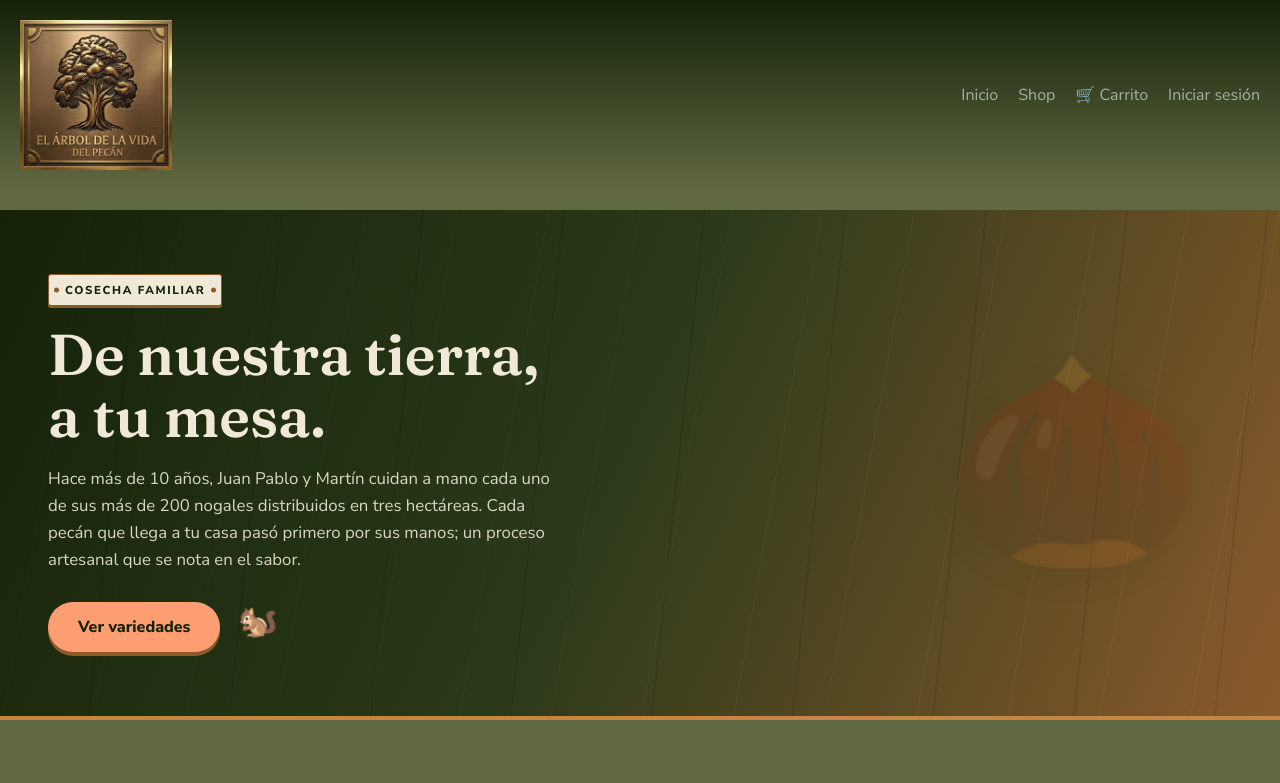
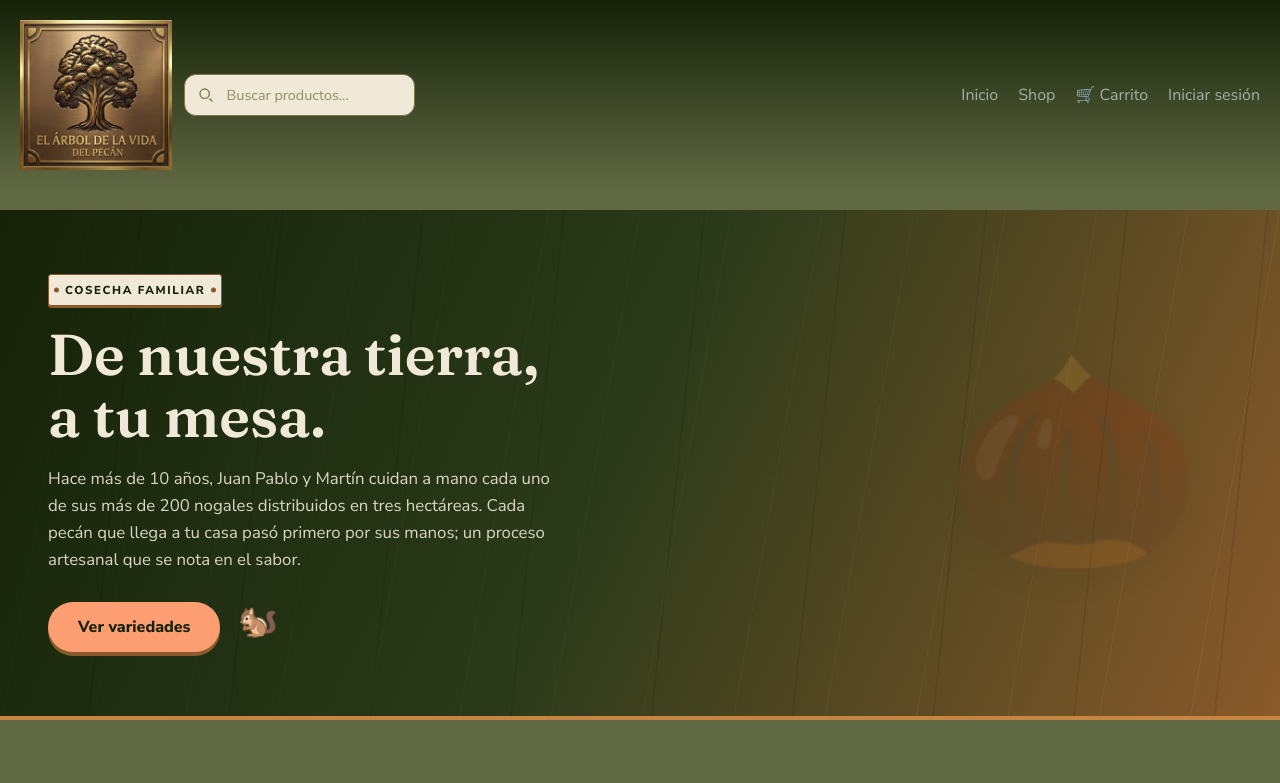
Before and after one commit to pincelarte/TalentoTech, a React (Vite) app: page / in a window 1280 px wide. Shown: the top 783 px of the page. Built offline with nearby package versions, Linux system fonts and the light colour scheme; no server answers; the database is empty.

Commit message:
Realizando pruebas en la barra de busqueda, falta acomodarle la prediccion con las iniciales, y no con cualquier letra

```diff
--- a/src/App.jsx
+++ b/src/App.jsx
@@ -8,6 +8,7 @@ import Login from "./pages/Login/Login";
 import Dashboard from "./components/forms/Dashboard";
 import PrivateRoute from "./components/PrivateRoute/PrivateRoute";
 import Register from './pages/Register/Register';
+import FoundedSearch from "./components/Search/FoundedSearch.jsx";
 import "./App.css";
 
 function App() {
@@ -18,6 +19,7 @@ function App() {
           <Route path="/" element={<Home />} />
           <Route path="/shop" element={<ItemListContainer mensaje="Nuestros Productos" />} />
           <Route path="/producto/:id" element={<ItemDetail />} />
+          <Route path="/busqueda" element={<FoundedSearch />} />
           <Route path="/carrito" element={<Cart />} />
           <Route path="/login" element={<Login />} />
           <Route path="/register" element={<Register />} />
--- a/src/components/Header/Header.jsx
+++ b/src/components/Header/Header.jsx
@@ -3,6 +3,7 @@ import { Link, useNavigate } from 'react-router-dom';
 import styles from './header.module.css';
 import { useCart } from '../../context/useCart.jsx';
 import { useAuth } from '../../context/AuthContext';
+import SearchBar from '../Search/SearchBar.jsx';
 
 function Header() {
   const { getCartQuantity } = useCart();
@@ -23,6 +24,9 @@ function Header() {
     <header className={styles.header}>
       <div className={styles.topRow}>
         <img src="/images/logo.jpg" alt="Tierra Pecán" className={styles.logoImg} />
+        <div className={styles.searchWrapper}>
+          <SearchBar />
+        </div>
         <button
           className={styles.menuToggle}
           onClick={() => setMenuAbierto((prev) => !prev)}
--- a/src/components/Header/header.module.css
+++ b/src/components/Header/header.module.css
@@ -31,6 +31,12 @@
   display: flex;
   align-items: center;
   gap: 12px;
+}
+
+.searchWrapper {
+  flex: 1;
+  display: flex;
+  justify-content: center;
 }
 
 .menuToggle {
@@ -99,6 +105,12 @@
     justify-content: space-between;
   }
 
+  .searchWrapper {
+    order: 3;
+    flex-basis: 100%;
+    margin-top: 10px;
+  }
+
   .topRow h1 {
     font-size: 1.3rem;
   }
--- a/src/components/Search/FoundedSearch.jsx
+++ b/src/components/Search/FoundedSearch.jsx
@@ -0,0 +1,74 @@
+import { useEffect, useState } from "react";
+import { useBusqueda } from "../../context/contextSearch.jsx";
+import { useNavigate } from "react-router-dom";
+import { collection, getDocs } from "firebase/firestore";
+import { db } from "../../firebase/config";
+import TarjetaProducto from "../item/TarjetaProducto.jsx";
+import styles from "./FoundedSearch.module.css";
+
+const FoundedSearch = () => {
+  const { busqueda } = useBusqueda();
+  const navigate = useNavigate();
+
+  const [productos, setProductos] = useState([]);
+  const [cargando, setCargando] = useState(true);
+
+  // Redirige al inicio si la búsqueda se vacía
+  useEffect(() => {
+    if (!busqueda || busqueda.trim() === "") {
+      navigate("/");
+    }
+  }, [busqueda, navigate]);
+
+  // Trae todos los productos de Firestore una sola vez
+  useEffect(() => {
+    const cargarProductos = async () => {
+      try {
+        const productosDB = collection(db, "nueces");
+        const resp = await getDocs(productosDB);
+        const docs = resp.docs.map((doc) => ({ id: doc.id, ...doc.data() }));
+        setProductos(docs);
+      } catch (error) {
+        console.error("Error cargando productos de Firebase:", error);
+      } finally {
+        setCargando(false);
+      }
+    };
+    cargarProductos();
+  }, []);
+
+  const productosFiltrados = productos.filter((producto) =>
+    producto.Nombre?.toLowerCase().includes(busqueda.toLowerCase())
+  );
+
+  return (
+    <div className={styles.container}>
+      <h2 className={styles.titulo}>Productos encontrados</h2>
+
+      {cargando ? (
+        <p className={styles.cargando}>Buscando productos...</p>
+      ) : (
+        <div className={styles.grid}>
+          {productosFiltrados.length > 0 ? (
+            productosFiltrados.map((producto) => (
+              <TarjetaProducto
+                key={producto.id}
+                id={producto.id}
+                name={producto.Nombre}
+                price={producto.Precio}
+                Imagen={producto.Imagen}
+                stock={producto.Stock}
+              />
+            ))
+          ) : (
+            <p className={styles.noResultados}>
+              No hay productos que coincidan con la búsqueda.
+            </p>
+          )}
+        </div>
+      )}
+    </div>
+  );
+};
+
+export default FoundedSearch;
--- /dev/null
+++ b/src/components/Search/FoundedSearch.module.css
@@ -0,0 +1,37 @@
+.container {
+  max-width: 1280px;
+  margin-left: auto;
+  margin-right: auto;
+  padding: 40px 20px;
+}
+
+.titulo {
+  font-family: var(--font-display);
+  font-size: 2rem;
+  color: var(--crema);
+  margin-bottom: 24px;
+  font-weight: 400;
+}
+
+.cargando {
+  font-family: var(--font-body);
+  color: var(--crema);
+  text-align: center;
+  padding: 40px 0;
+}
+
+.grid {
+  display: flex;
+  flex-wrap: wrap;
+  gap: 24px;
+  justify-content: center;
+}
+
+.noResultados {
+  font-family: var(--font-body);
+  color: var(--crema);
+  font-size: 0.95rem;
+  text-align: center;
+  padding: 40px 0;
+  width: 100%;
+}
--- a/src/components/Search/SearchBar.jsx
+++ b/src/components/Search/SearchBar.jsx
@@ -0,0 +1,51 @@
+import { useBusqueda } from "../../context/contextSearch.jsx";
+import { useNavigate } from "react-router-dom";
+import styles from "./SearchBar.module.css";
+
+const SearchBar = () => {
+  const { busqueda, setBusqueda } = useBusqueda();
+  const navigate = useNavigate();
+
+  const manejarBusqueda = (evento) => {
+    const valor = evento.target.value;
+    setBusqueda(valor);
+    if (valor.trim()) {
+      navigate("/busqueda");
+    }
+  };
+
+  return (
+    <form className={styles.formContainer} onSubmit={(e) => e.preventDefault()}>
+      <div className={styles.relativeWrapper}>
+        <div className={styles.iconWrapper}>
+          <svg
+            className={styles.searchIcon}
+            aria-hidden="true"
+            xmlns="http://www.w3.org/2000/svg"
+            width="24"
+            height="24"
+            fill="none"
+            viewBox="0 0 24 24"
+          >
+            <path
+              stroke="currentColor"
+              strokeLinecap="round"
+              strokeWidth="2"
+              d="m21 21-3.5-3.5M17 10a7 7 0 1 1-14 0 7 7 0 0 1 14 0Z"
+            />
+          </svg>
+        </div>
+        <input
+          type="search"
+          id="search"
+          className={styles.searchInput}
+          placeholder="Buscar productos..."
+          value={busqueda}
+          onChange={manejarBusqueda}
+        />
+      </div>
+    </form>
+  );
+};
+
+export default SearchBar;
--- /dev/null
+++ b/src/components/Search/Searchbar.module.css
@@ -0,0 +1,54 @@
+.formContainer {
+  max-width: 380px;
+  width: 100%;
+}
+
+.relativeWrapper {
+  position: relative;
+  display: flex;
+  align-items: center;
+}
+
+.iconWrapper {
+  position: absolute;
+  left: 14px;
+  display: flex;
+  align-items: center;
+  pointer-events: none;
+  z-index: 2;
+}
+
+.searchIcon {
+  width: 16px;
+  height: 16px;
+  color: var(--color-fondo);
+  transition: color 0.25s ease;
+}
+
+.searchInput {
+  width: 100%;
+  padding: 10px 16px 10px 42px;
+  font-family: var(--font-body);
+  font-size: 0.9rem;
+  color: #515539;
+  background-color: var(--crema);
+  border: 1px solid var(--color-fondo);
+  border-radius: 12px;
+  outline: none;
+  transition: border-color 0.25s ease, box-shadow 0.25s ease;
+}
+
+.searchInput::placeholder {
+  color: var(--color-fondo);
+  opacity: 0.8;
+}
+
+/* Al hacer foco, se ilumina con el acento de tu ecommerce */
+.searchInput:focus {
+  border-color: var(--acento);
+  box-shadow: 0 0 12px rgba(253, 158, 114, 0.35);
+}
+
+.relativeWrapper:focus-within .searchIcon {
+  color: var(--acento);
+}
--- a/src/context/contextSearch.jsx
+++ b/src/context/contextSearch.jsx
@@ -0,0 +1,15 @@
+import { createContext, useContext, useState } from "react";
+
+const SearchContext = createContext();
+
+export const SearchProvider = ({ children }) => {
+  const [busqueda, setBusqueda] = useState("");
+
+  return (
+    <SearchContext.Provider value={{ busqueda, setBusqueda }}>
+      {children}
+    </SearchContext.Provider>
+  );
+};
+
+export const useBusqueda = () => useContext(SearchContext);
--- a/src/main.jsx
+++ b/src/main.jsx
@@ -5,12 +5,15 @@ import './index.css'
 import App from './App.jsx'
 import { CartProvider } from './context/CartContext.jsx'
 import { AuthProvider } from './context/AuthContext.jsx'
+import { SearchProvider } from './context/contextSearch.jsx'
 
 createRoot(document.getElementById('root')).render(
   <BrowserRouter>
     <AuthProvider>
       <CartProvider>
-        <App />
+        <SearchProvider>
+          <App />
+        </SearchProvider>
       </CartProvider>
     </AuthProvider>
   </BrowserRouter>
```
